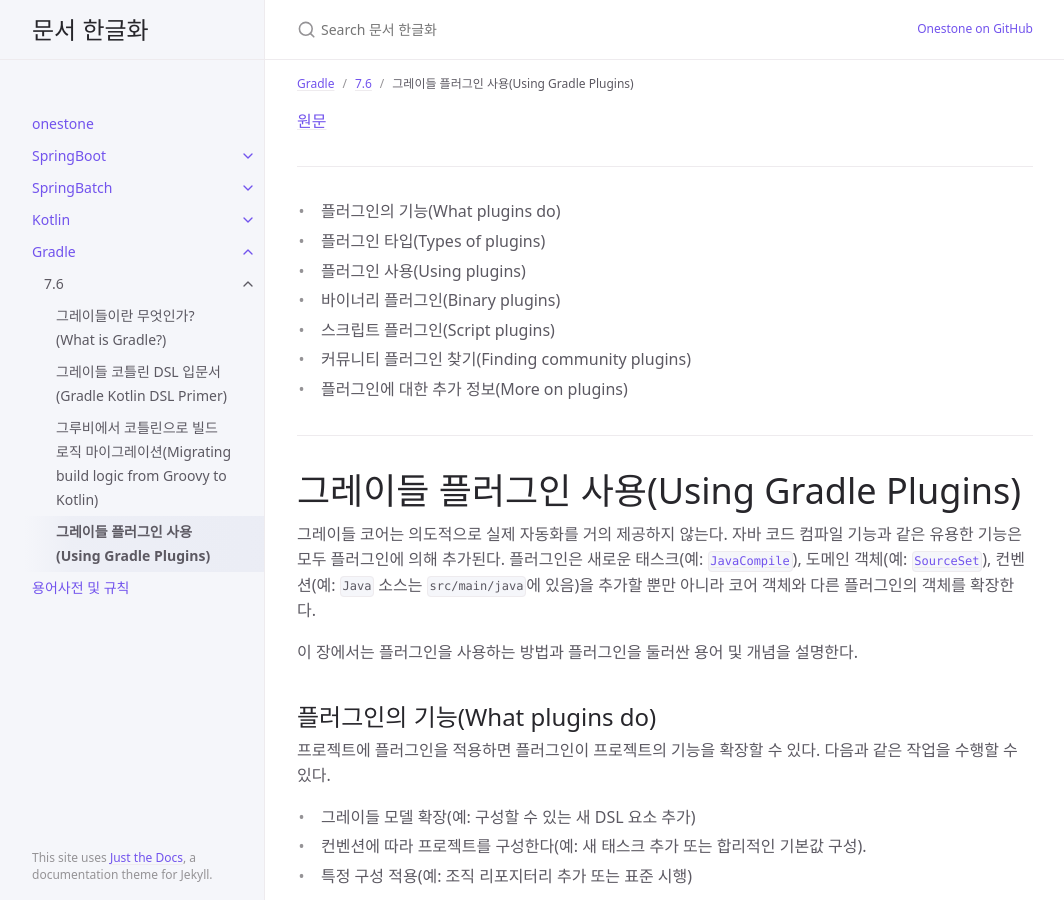
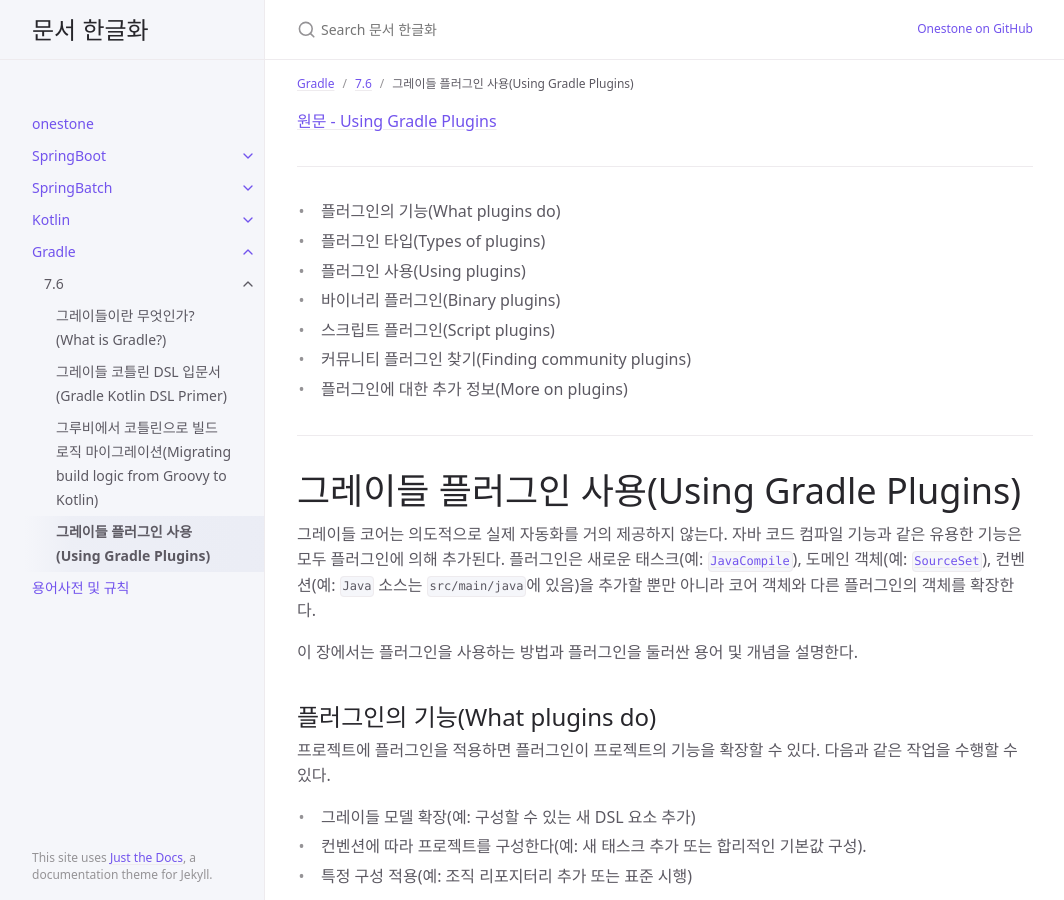
Before and after one commit to onestone9900/onestone9900.github.io, a Jekyll site: the page built from docs/gradle/7.6/4.using_gradle_plugins.md, in a window 1280 px wide and 900 px high. Shown: the whole window, without its empty margins (107-1171 px from the left). Built offline with Jekyll 4.4.1, drawn with Linux system fonts in a browser that asks for light colours.

```diff
--- a/docs/gradle/7.6/4.using_gradle_plugins.md
+++ b/docs/gradle/7.6/4.using_gradle_plugins.md
@@ -6,7 +6,7 @@ grand_parent: Gradle
 nav_order: 5
 ---
 
-[원문](https://docs.gradle.org/7.6/userguide/plugins.html)
+[원문 - Using Gradle Plugins](https://docs.gradle.org/7.6/userguide/plugins.html)
 
 ***
 - 플러그인의 기능(What plugins do)
```
Also changed, not shown: docs/gradle/7.6/1.what_is_gradle.md (+2 -0 lines), docs/gradle/7.6/3.migrating_from_groovy_to_kotlin_dsl.md (+1 -1 lines).
